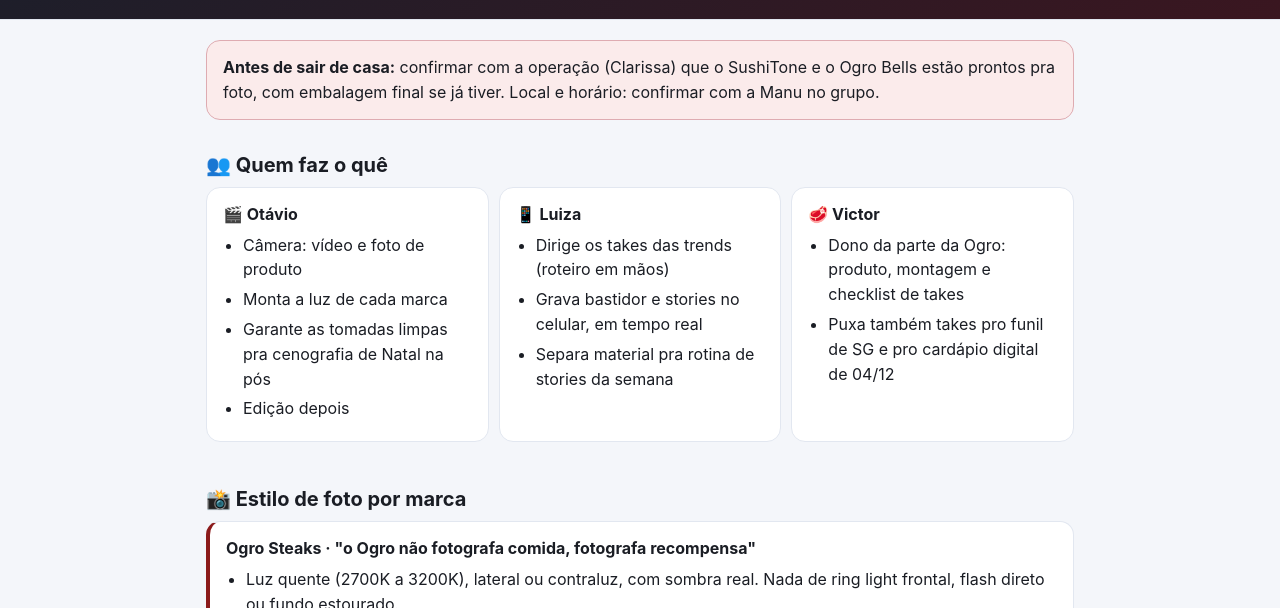
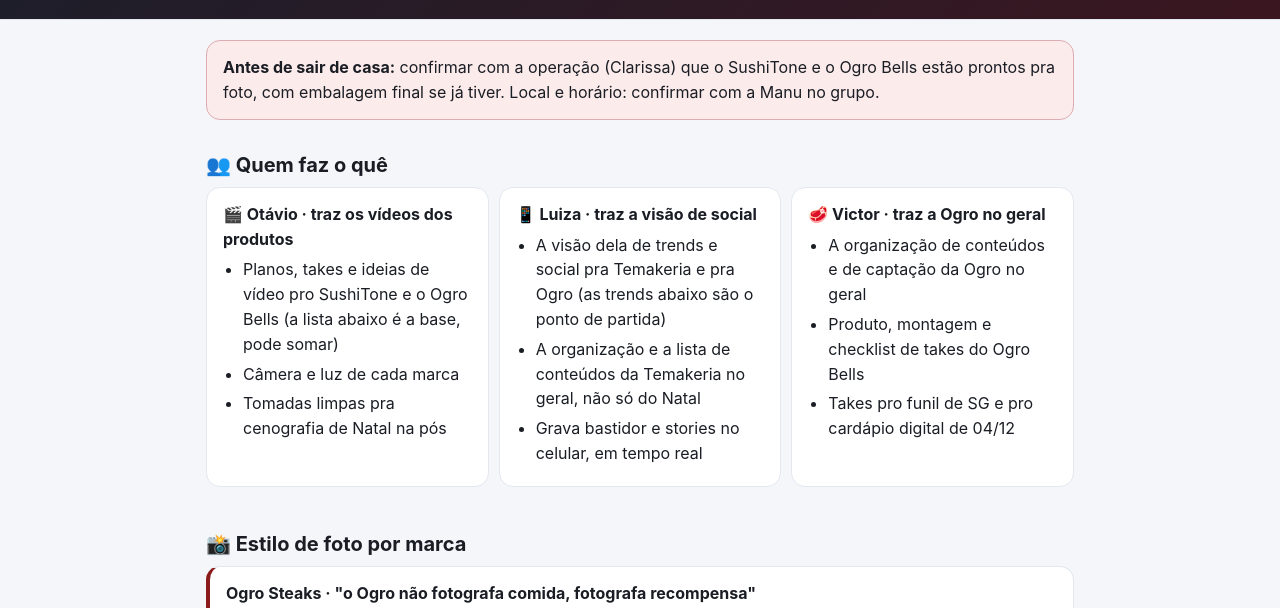
Before and after one commit to dev-seven7/captacao-natal-24-11, a plain HTML site: page index.html in a window 1280 px wide. Shown: the part 139-747 px from the top of the page. Drawn offline with Linux system fonts and the light colour scheme.

Commit message:
Papéis: o que cada um traz
Co-Authored-By: Claude Opus 5.5 <noreply@anthropic.com>

```diff
--- a/index.html
+++ b/index.html
@@ -67,9 +67,9 @@
 <section id="papeis">
   <h2>👥 Quem faz o quê</h2>
   <div class="grid">
-    <div class="card"><b>🎬 Otávio</b><ul><li>Câmera: vídeo e foto de produto</li><li>Monta a luz de cada marca</li><li>Garante as tomadas limpas pra cenografia de Natal na pós</li><li>Edição depois</li></ul></div>
-    <div class="card"><b>📱 Luiza</b><ul><li>Dirige os takes das trends (roteiro em mãos)</li><li>Grava bastidor e stories no celular, em tempo real</li><li>Separa material pra rotina de stories da semana</li></ul></div>
-    <div class="card"><b>🥩 Victor</b><ul><li>Dono da parte da Ogro: produto, montagem e checklist de takes</li><li>Puxa também takes pro funil de SG e pro cardápio digital de 04/12</li></ul></div>
+    <div class="card"><b>🎬 Otávio · traz os vídeos dos produtos</b><ul><li>Planos, takes e ideias de vídeo pro SushiTone e o Ogro Bells (a lista abaixo é a base, pode somar)</li><li>Câmera e luz de cada marca</li><li>Tomadas limpas pra cenografia de Natal na pós</li></ul></div>
+    <div class="card"><b>📱 Luiza · traz a visão de social</b><ul><li>A visão dela de trends e social pra Temakeria e pra Ogro (as trends abaixo são o ponto de partida)</li><li>A organização e a lista de conteúdos da Temakeria no geral, não só do Natal</li><li>Grava bastidor e stories no celular, em tempo real</li></ul></div>
+    <div class="card"><b>🥩 Victor · traz a Ogro no geral</b><ul><li>A organização de conteúdos e de captação da Ogro no geral</li><li>Produto, montagem e checklist de takes do Ogro Bells</li><li>Takes pro funil de SG e pro cardápio digital de 04/12</li></ul></div>
   </div>
 </section>
 
```
